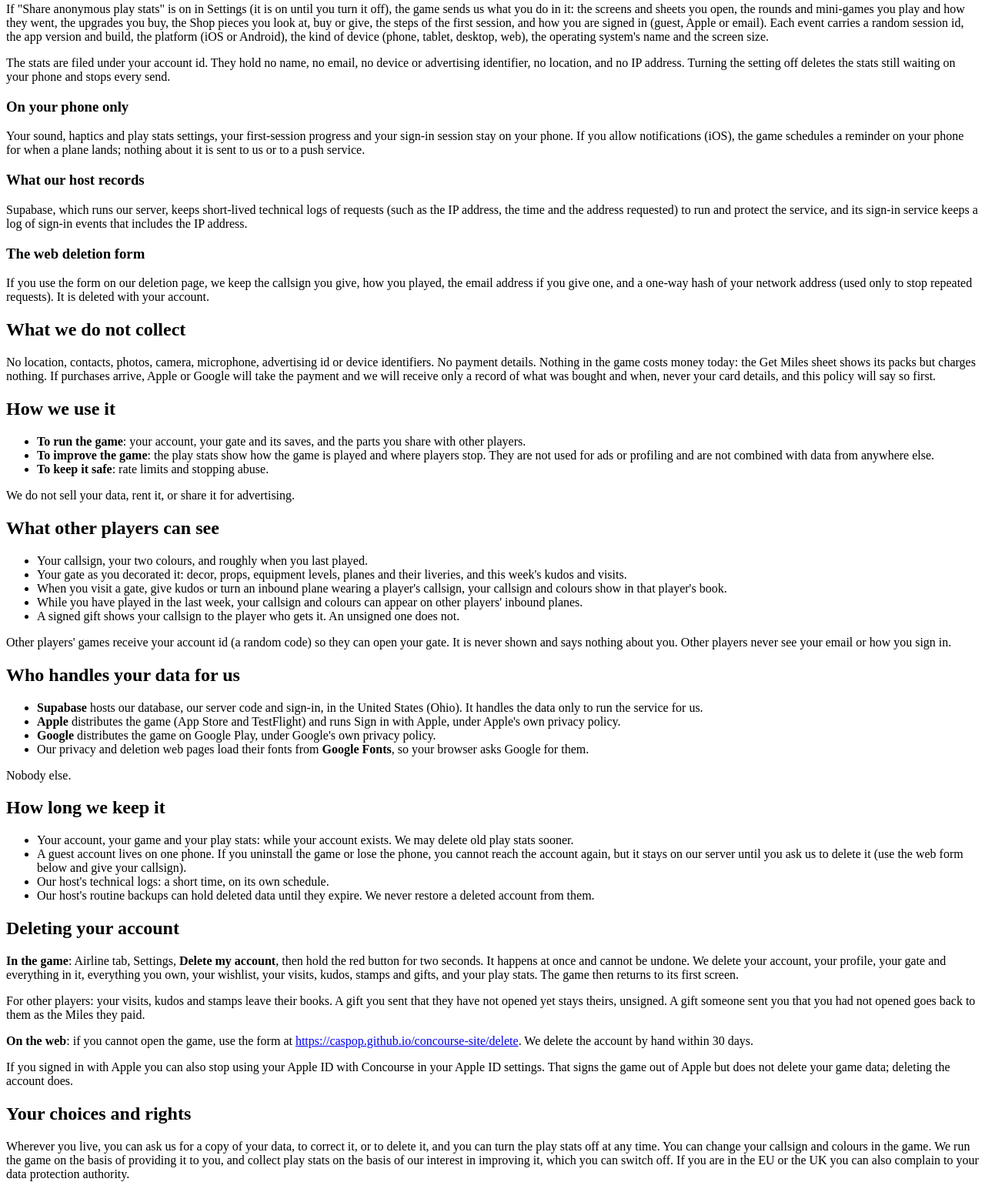
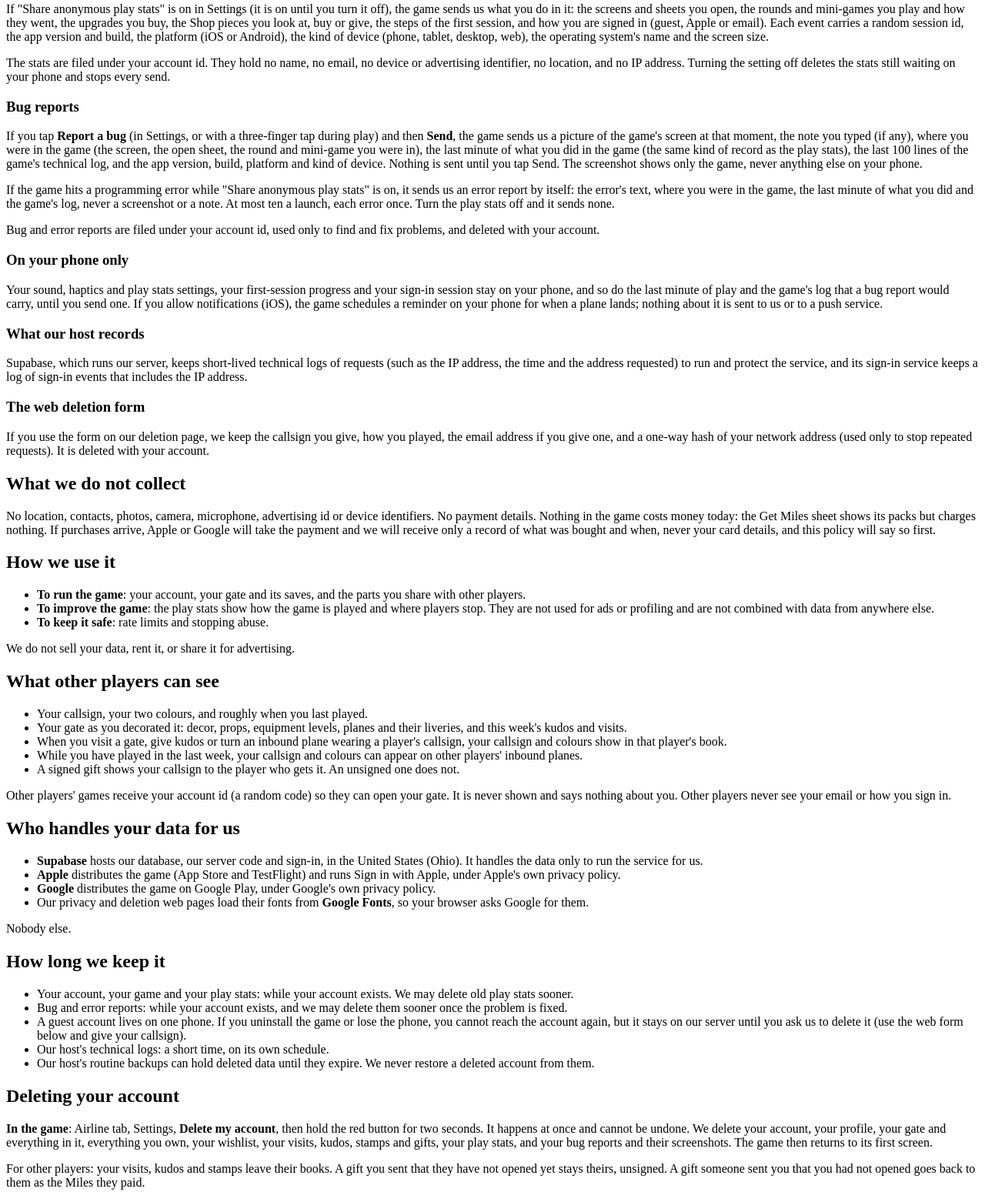
Before and after one commit to CasPop/concourse-site, a plain HTML site: page index.html in a window 1280 px wide. Shown: the part 933-2482 px from the top of the page at 77% size. Drawn offline with Linux system fonts and the light colour scheme.

Commit message:
Privacy policy: bug reports section

```diff
--- a/index.html
+++ b/index.html
@@ -63,8 +63,12 @@ footer{margin:22px 4px 0;font-size:14px;color:var(--muted)}</style>
 <h3 id="play-stats">Play stats</h3>
 <p>If &quot;Share anonymous play stats&quot; is on in Settings (it is on until you turn it off), the game sends us what you do in it: the screens and sheets you open, the rounds and mini-games you play and how they went, the upgrades you buy, the Shop pieces you look at, buy or give, the steps of the first session, and how you are signed in (guest, Apple or email). Each event carries a random session id, the app version and build, the platform (iOS or Android), the kind of device (phone, tablet, desktop, web), the operating system&#39;s name and the screen size.</p>
 <p>The stats are filed under your account id. They hold no name, no email, no device or advertising identifier, no location, and no IP address. Turning the setting off deletes the stats still waiting on your phone and stops every send.</p>
+<h3 id="bug-reports">Bug reports</h3>
+<p>If you tap <strong>Report a bug</strong> (in Settings, or with a three-finger tap during play) and then <strong>Send</strong>, the game sends us a picture of the game&#39;s screen at that moment, the note you typed (if any), where you were in the game (the screen, the open sheet, the round and mini-game you were in), the last minute of what you did in the game (the same kind of record as the play stats), the last 100 lines of the game&#39;s technical log, and the app version, build, platform and kind of device. Nothing is sent until you tap Send. The screenshot shows only the game, never anything else on your phone.</p>
+<p>If the game hits a programming error while &quot;Share anonymous play stats&quot; is on, it sends us an error report by itself: the error&#39;s text, where you were in the game, the last minute of what you did and the game&#39;s log, never a screenshot or a note. At most ten a launch, each error once. Turn the play stats off and it sends none.</p>
+<p>Bug and error reports are filed under your account id, used only to find and fix problems, and deleted with your account.</p>
 <h3 id="on-your-phone-only">On your phone only</h3>
-<p>Your sound, haptics and play stats settings, your first-session progress and your sign-in session stay on your phone. If you allow notifications (iOS), the game schedules a reminder on your phone for when a plane lands; nothing about it is sent to us or to a push service.</p>
+<p>Your sound, haptics and play stats settings, your first-session progress and your sign-in session stay on your phone, and so do the last minute of play and the game&#39;s log that a bug report would carry, until you send one. If you allow notifications (iOS), the game schedules a reminder on your phone for when a plane lands; nothing about it is sent to us or to a push service.</p>
 <h3 id="what-our-host-records">What our host records</h3>
 <p>Supabase, which runs our server, keeps short-lived technical logs of requests (such as the IP address, the time and the address requested) to run and protect the service, and its sign-in service keeps a log of sign-in events that includes the IP address.</p>
 <h3 id="the-web-deletion-form">The web deletion form</h3>
@@ -81,9 +85,9 @@ footer{margin:22px 4px 0;font-size:14px;color:var(--muted)}</style>
 <ul><li><strong>Supabase</strong> hosts our database, our server code and sign-in, in the United States (Ohio). It handles the data only to run the service for us.</li><li><strong>Apple</strong> distributes the game (App Store and TestFlight) and runs Sign in with Apple, under Apple&#39;s own privacy policy.</li><li><strong>Google</strong> distributes the game on Google Play, under Google&#39;s own privacy policy.</li><li>Our privacy and deletion web pages load their fonts from <strong>Google Fonts</strong>, so your browser asks Google for them.</li></ul>
 <p>Nobody else.</p>
 <h2 id="how-long-we-keep-it">How long we keep it</h2>
-<ul><li>Your account, your game and your play stats: while your account exists. We may delete old play stats sooner.</li><li>A guest account lives on one phone. If you uninstall the game or lose the phone, you cannot reach the account again, but it stays on our server until you ask us to delete it (use the web form below and give your callsign).</li><li>Our host&#39;s technical logs: a short time, on its own schedule.</li><li>Our host&#39;s routine backups can hold deleted data until they expire. We never restore a deleted account from them.</li></ul>
+<ul><li>Your account, your game and your play stats: while your account exists. We may delete old play stats sooner.</li><li>Bug and error reports: while your account exists, and we may delete them sooner once the problem is fixed.</li><li>A guest account lives on one phone. If you uninstall the game or lose the phone, you cannot reach the account again, but it stays on our server until you ask us to delete it (use the web form below and give your callsign).</li><li>Our host&#39;s technical logs: a short time, on its own schedule.</li><li>Our host&#39;s routine backups can hold deleted data until they expire. We never restore a deleted account from them.</li></ul>
 <h2 id="deleting-your-account">Deleting your account</h2>
-<p><strong>In the game</strong>: Airline tab, Settings, <strong>Delete my account</strong>, then hold the red button for two seconds. It happens at once and cannot be undone. We delete your account, your profile, your gate and everything in it, everything you own, your wishlist, your visits, kudos, stamps and gifts, and your play stats. The game then returns to its first screen.</p>
+<p><strong>In the game</strong>: Airline tab, Settings, <strong>Delete my account</strong>, then hold the red button for two seconds. It happens at once and cannot be undone. We delete your account, your profile, your gate and everything in it, everything you own, your wishlist, your visits, kudos, stamps and gifts, your play stats, and your bug reports and their screenshots. The game then returns to its first screen.</p>
 <p>For other players: your visits, kudos and stamps leave their books. A gift you sent that they have not opened yet stays theirs, unsigned. A gift someone sent you that you had not opened goes back to them as the Miles they paid.</p>
 <p><strong>On the web</strong>: if you cannot open the game, use the form at <a href="https://caspop.github.io/concourse-site/delete">https://caspop.github.io/concourse-site/delete</a>. We delete the account by hand within 30 days.</p>
 <p>If you signed in with Apple you can also stop using your Apple ID with Concourse in your Apple ID settings. That signs the game out of Apple but does not delete your game data; deleting the account does.</p>
```
Also changed, not shown: privacy/index.html (+7 -3 lines).
